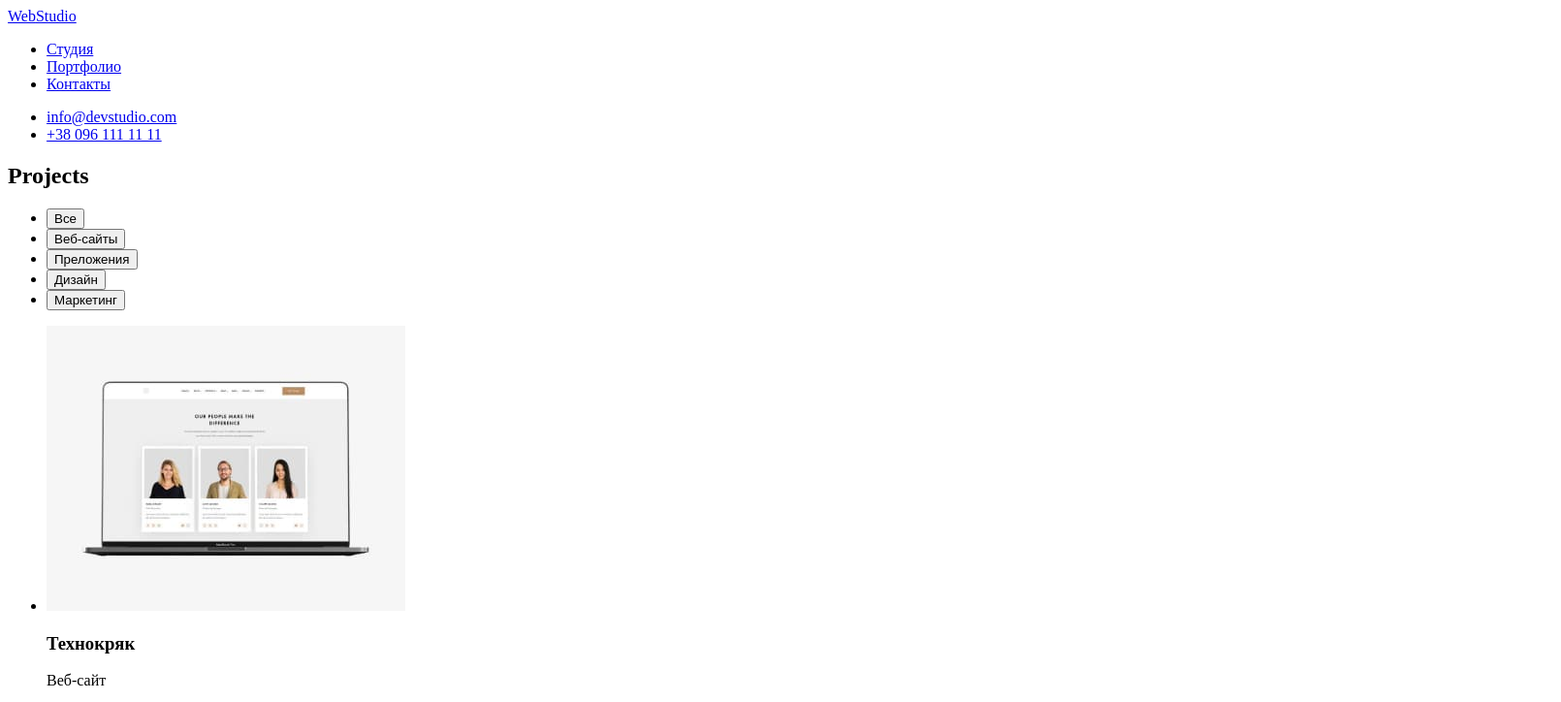
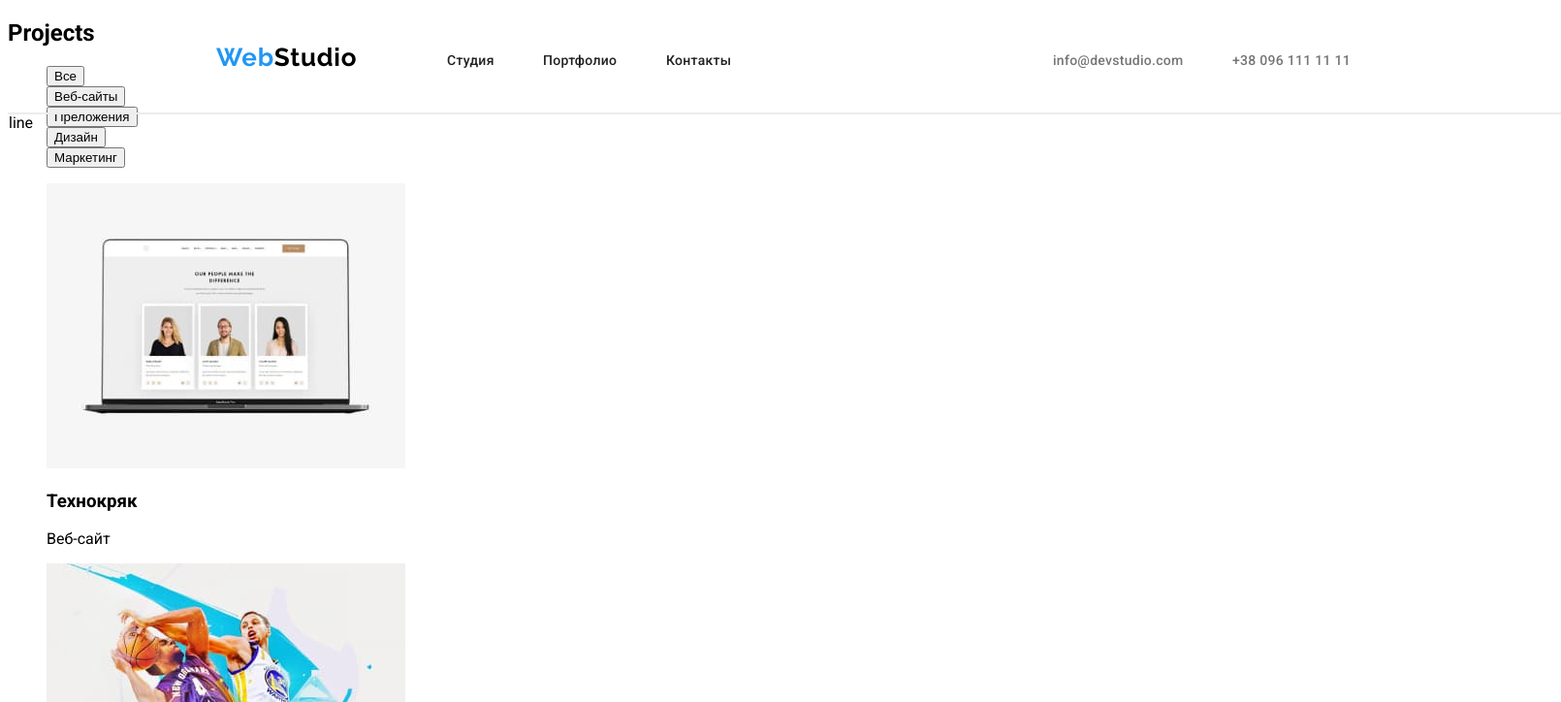
Before and after one commit to Olyaci/goit-markup-hw-02, a plain HTML site: page portfolio.html in a window 1280 px wide. Shown: the top 724 px of the page at 97% size, 1610 px wide, since content can reach past the window. Drawn offline with Linux system fonts and the light colour scheme.

Commit message:
Стилізація
Застилізувала хедер.

```diff
--- a/portfolio.html
+++ b/portfolio.html
@@ -4,38 +4,44 @@
     <meta charset="UTF-8">
     <meta http-equiv="X-UA-Compatible" content="IE=edge">
     <meta name="viewport" content="width=device-width, initial-scale=1.0">
+    <link rel="preconnect" href="https://fonts.googleapis.com">
+    <link rel="preconnect" href="https://fonts.gstatic.com" crossorigin>
+    <link href="https://fonts.googleapis.com/css2?family=Roboto:wght@400;500;700;900&display=swap" rel="stylesheet">
+    <link href="https://fonts.googleapis.com/css2?family=Raleway:wght@700&display=swap" rel="stylesheet">
     <link rel="stylesheet" href="styles/styles.css">
     <title>Portfolio</title>
 </head>
 
-<body>
-    <header>
+<body class="body-portfolio">
+    <header class="header-portfolio">
         <nav>
             <!--Logo-->
             <a href="WebStudio"><span>Web</span>Studio</a>
             <!--Nav-->
             <ul>
-                <li>
-                    <a href="index.html" target="_blank">Студия</a>
+                <li class="studio">
+                    <a href="index.html" target="_blank" class="menu-nav">Студия</a>
                 </li>
-                <li>
-                    <a href="portfolio.html" target="_blank">Портфолио</a>
+                <li class="portfolio">
+                    <a href="portfolio.html" target="_blank" class="menu-nav">Портфолио</a>
                 </li>
-                <li>
-                    <a href="/Контакты">Контакты</a>
+                <li class="contacts">
+                    <a href="/Контакты" target="_blank" class="menu-nav">Контакты</a>
                 </li>
             </ul>
         </nav>
         <!--Contacts-->
         <ul>
-            <li>
-                <a href="mailto:info@devstudio.com">info@devstudio.com</a>
+            <li class="mail-h">
+                <a href="mailto:info@devstudio.com" class="contact-header">info@devstudio.com</a>
             </li>
-            <li>
-                <a href="tel:+380961111111">+38 096 111 11 11</a>
+            <li class="tel-h">
+                <a href="tel:+380961111111" class="contact-header">+38 096 111 11 11</a>
             </li>
         </ul>
     </header>
+
+    <p class="line">line</p>
 
     <main>
         <section>
--- a/styles/styles.css
+++ b/styles/styles.css
@@ -0,0 +1,121 @@
+.body-portfolio {
+    font-family: 'Ralewey', 'Roboto', sans-serif;
+    position: relative;
+    width: 1600px;
+    height: 1880px;
+    background: #FFFFFF;
+}
+
+.header-portfolio {
+    position: absolute;
+    width: 1600px;
+    height: 80px;
+    left: 0px;
+    top: 0px;
+}
+
+/*WebStudio*/
+nav > a {
+    position: absolute;
+    width: 145px;
+    height: 31px;
+    left: 215px;
+    top: 24px;
+
+    font-family: 'Raleway';
+    font-style: normal;
+    font-weight: 700;
+    font-size: 26px;
+    line-height: 31px;
+    letter-spacing: 0.03em;
+    color: #000000;
+}
+
+nav > a > span {
+    letter-spacing: 0.03em;
+    color: #2196F3;
+}
+
+li {
+    list-style-type: none;
+}
+
+a {
+    text-decoration: none;
+}
+
+.menu-nav {
+    font-family: 'Roboto';
+    font-style: normal;
+    font-weight: 500;
+    font-size: 14px;
+    line-height: 16px;
+    letter-spacing: 0.02em;
+    color: #212121;
+}
+
+.menu-nav:active {
+    color: #2196F3;
+}
+
+/*navigation*/
+
+.studio {
+    position: absolute;
+    width: 49px;
+    height: 16px;
+    left: 453px;
+    top: 32px;
+}
+
+.portfolio {
+    position: absolute;
+    width: 77px;
+    height: 16px;
+    left: 552px;
+    top: 32px;
+}
+
+.contacts {
+    position: absolute;
+    width: 68px;
+    height: 16px;
+    left: 679px;
+    top: 32px;
+}
+
+.contact-header {
+    font-family: 'Roboto';
+    font-style: normal;
+    font-weight: 500;
+    font-size: 14px;
+    line-height: 16px;
+    letter-spacing: 0.02em;
+    color: #757575;
+}
+
+.tel-h {
+    position: absolute;
+    width: 122px;
+    height: 16px;
+    left: 1263px;
+    top: 32px;
+}
+
+.mail-h {
+    position: absolute;
+    width: 135px;
+    height: 16px;
+    left: 1078px;
+    top: 32px;
+}
+
+.line {
+    text-decoration: none;
+    position: absolute;
+    width: 1600px;
+    height: 0px;
+    left: 0px;
+    top: 80px;
+    border: 1px solid #ECECEC;
+}
```
Also changed, not shown: index.html (+17 -11 lines).
